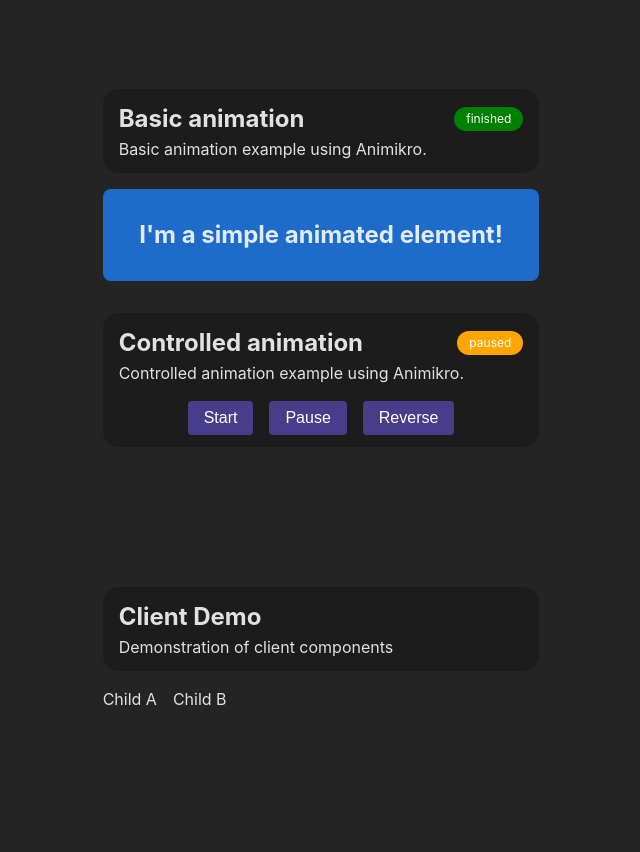
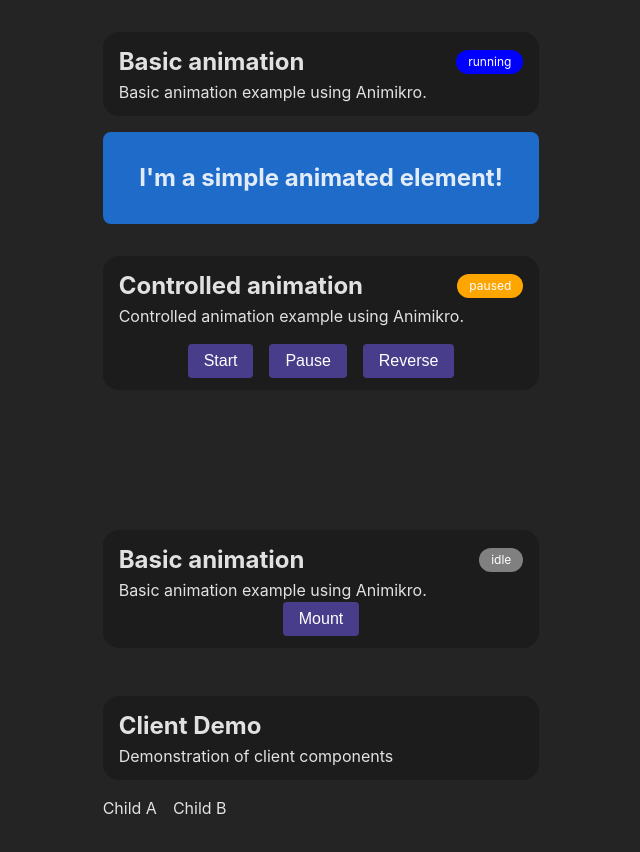
Before and after one commit to cristianloghin/animikro, a React (Vite) app: page / in a window 1280 px wide. Shown: the whole page, without its empty margins (319-959 px from the left). Before the commit the page ends 800 px from the top, so only its background shows below. Built offline with nearby package versions, Linux system fonts and the light colour scheme.

Commit message:
Mount/unmount example

```diff
--- a/src/App.tsx
+++ b/src/App.tsx
@@ -3,6 +3,7 @@ import { Basic } from "./examples/Basic";
 import "./App.css";
 import { Controlled } from "./examples/Controlled";
 import { ClientDemo } from "./examples/Client";
+import { Exit } from "./examples/Exit";
 // import { Layout } from "./examples/Sidebar/Layout";
 
 function App() {
@@ -10,6 +11,7 @@ function App() {
     <div style={{ display: "flex", flexDirection: "column", gap: "2rem" }}>
       <Basic />
       <Controlled />
+      <Exit />
       <ClientDemo />
       {/* <Test />
       <h2>Sidebar</h2>
--- /dev/null
+++ b/src/examples/Exit/index.tsx
@@ -0,0 +1,37 @@
+import { useState } from "react";
+import { useAnimikro } from "../../../lib/main";
+import { basicAnimation } from "../../animations";
+import { Header } from "../../components/Header";
+import { Button } from "../../components/Button";
+
+export function Exit() {
+  const [mount, setMount] = useState(false);
+  const { Animation, playState } = useAnimikro(basicAnimation, { mount });
+
+  return (
+    <div>
+      <Header
+        title="Basic animation"
+        playState={playState}
+        description="Basic animation example using Animikro."
+      >
+        <div>
+          <Button onClick={() => setMount(!mount)}>
+            {mount ? "Unmount" : "Mount"}
+          </Button>
+        </div>
+      </Header>
+      <Animation>
+        <div
+          style={{
+            background: "#1e6bc9ff",
+            padding: ".5rem 1rem",
+            borderRadius: ".5rem",
+          }}
+        >
+          <h2>I'm an exit animated element!</h2>
+        </div>
+      </Animation>
+    </div>
+  );
+}
```
